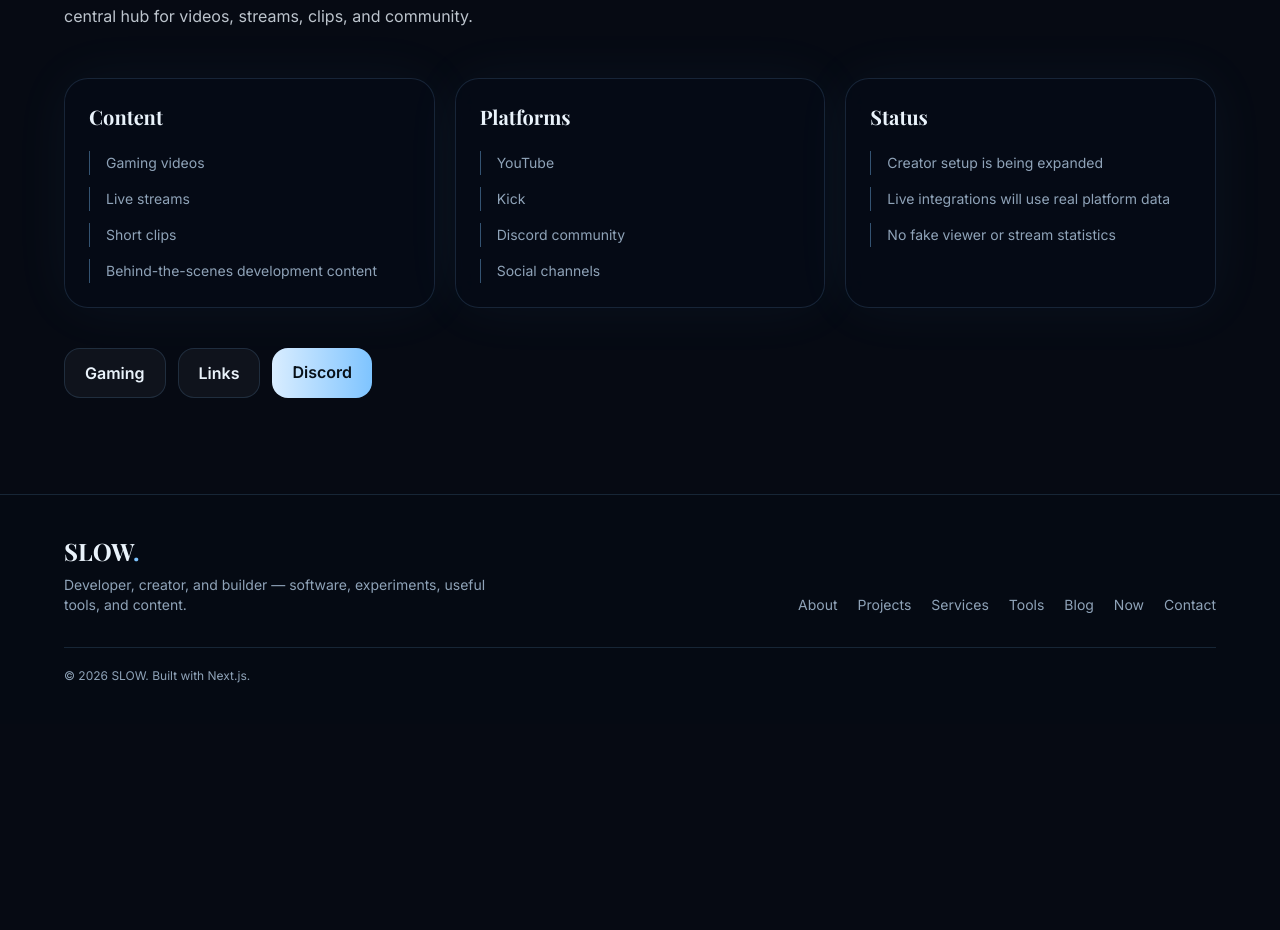
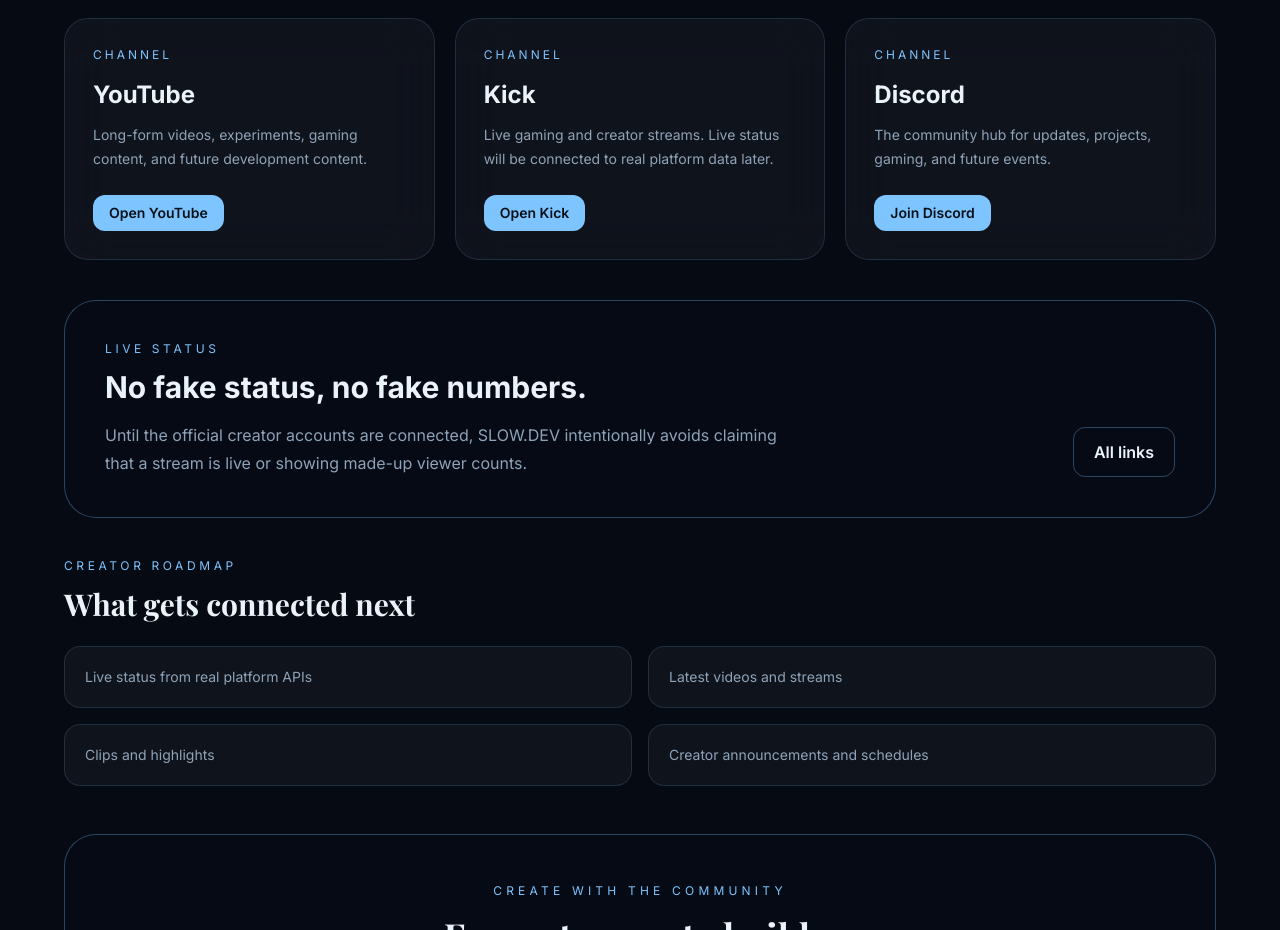
Before and after one commit to SLOW429/personal-site, a Next.js app: page /creator in a window 1280 px wide. Shown: the part 382-1312 px from the top of the page. Before the commit the page ends 1106 px from the top, so only its background shows below. Built offline with nearby package versions, Linux system fonts and the light colour scheme.

Commit message:
feat(creator): build creator hub with real channel links and live roadmap

```diff
--- /dev/null
+++ b/app/creator/page.tsx
@@ -0,0 +1,114 @@
+import type { Metadata } from "next";
+import Link from "next/link";
+
+export const metadata: Metadata = {
+  title: "Creator Hub",
+  description: "SLOW's creator hub for gaming, live streams, videos, clips, and community.",
+  alternates: { canonical: "/creator" },
+  openGraph: {
+    title: "Creator Hub | SLOW",
+    description: "Gaming, live streams, videos, clips, and community from SLOW.",
+    url: "https://slows.dev/creator",
+    type: "website",
+  },
+};
+
+const channels = [
+  {
+    title: "YouTube",
+    description: "Long-form videos, experiments, gaming content, and future development content.",
+    href: "https://www.youtube.com/",
+    label: "Open YouTube",
+  },
+  {
+    title: "Kick",
+    description: "Live gaming and creator streams. Live status will be connected to real platform data later.",
+    href: "https://kick.com/",
+    label: "Open Kick",
+  },
+  {
+    title: "Discord",
+    description: "The community hub for updates, projects, gaming, and future events.",
+    href: "https://discord.gg/3pjA9tS8vF",
+    label: "Join Discord",
+  },
+];
+
+const roadmap = [
+  "Live status from real platform APIs",
+  "Latest videos and streams",
+  "Clips and highlights",
+  "Creator announcements and schedules",
+];
+
+export default function CreatorPage() {
+  return (
+    <main className="min-h-screen px-5 py-16 md:py-24">
+      <div className="mx-auto max-w-6xl">
+        <section className="max-w-3xl">
+          <p className="text-xs uppercase tracking-[0.35em] text-[var(--gold)]">SLOW / CREATOR</p>
+          <h1 className="mt-4 font-display text-5xl font-bold tracking-tight md:text-7xl">Build it. Play it. Share it.</h1>
+          <p className="mt-6 text-lg leading-8 text-[var(--muted)]">
+            The creator side of SLOW connects development, gaming, live streams, videos, clips, and community in one place.
+          </p>
+        </section>
+
+        <section className="mt-12 grid gap-5 md:grid-cols-3">
+          {channels.map((channel) => (
+            <a
+              key={channel.title}
+              href={channel.href}
+              target="_blank"
+              rel="noreferrer"
+              className="rounded-3xl border border-[var(--card-border)] bg-[var(--card-bg-soft)] p-7 backdrop-blur-xl transition hover:-translate-y-1 hover:border-[var(--card-border-strong)]"
+            >
+              <p className="text-xs uppercase tracking-[0.25em] text-[var(--gold)]">Channel</p>
+              <h2 className="mt-4 text-2xl font-bold">{channel.title}</h2>
+              <p className="mt-3 text-sm leading-6 text-[var(--muted)]">{channel.description}</p>
+              <span className="mt-6 inline-flex rounded-xl bg-[var(--gold)] px-4 py-2 text-sm font-semibold text-[#071018]">{channel.label}</span>
+            </a>
+          ))}
+        </section>
+
+        <section className="mt-10 rounded-[2rem] border border-[var(--card-border-strong)] bg-[var(--card-bg)] p-8 backdrop-blur-xl md:p-10">
+          <div className="flex flex-col justify-between gap-6 md:flex-row md:items-end">
+            <div>
+              <p className="text-xs uppercase tracking-[0.3em] text-[var(--gold)]">Live status</p>
+              <h2 className="mt-3 text-3xl font-bold">No fake status, no fake numbers.</h2>
+              <p className="mt-4 max-w-2xl leading-7 text-[var(--muted)]">
+                Until the official creator accounts are connected, SLOW.DEV intentionally avoids claiming that a stream is live or showing made-up viewer counts.
+              </p>
+            </div>
+            <Link href="/links" className="inline-flex w-fit rounded-xl border border-[var(--card-border-strong)] px-5 py-3 font-semibold transition hover:border-[var(--gold)]">
+              All links
+            </Link>
+          </div>
+        </section>
+
+        <section className="mt-10">
+          <div className="flex items-end justify-between gap-6">
+            <div>
+              <p className="text-xs uppercase tracking-[0.3em] text-[var(--gold)]">Creator roadmap</p>
+              <h2 className="mt-3 font-display text-3xl font-bold">What gets connected next</h2>
+            </div>
+          </div>
+          <div className="mt-6 grid gap-4 md:grid-cols-2">
+            {roadmap.map((item) => (
+              <div key={item} className="rounded-2xl border border-[var(--card-border)] bg-[var(--card-bg-soft)] p-5 text-sm text-[var(--muted)]">{item}</div>
+            ))}
+          </div>
+        </section>
+
+        <section className="mt-12 rounded-[2rem] border border-[var(--card-border-strong)] bg-[linear-gradient(135deg,var(--card-bg),var(--panel-bg-strong))] p-8 text-center md:p-12">
+          <p className="text-xs uppercase tracking-[0.35em] text-[var(--gold)]">Create with the community</p>
+          <h2 className="mt-4 font-display text-4xl font-bold">From streams to builds.</h2>
+          <p className="mx-auto mt-4 max-w-2xl leading-7 text-[var(--muted)]">Gaming, coding, tools, and experiments all live under the same SLOW identity.</p>
+          <div className="mt-8 flex flex-wrap justify-center gap-3">
+            <Link href="/gaming" className="rounded-xl bg-[var(--gold)] px-5 py-3 font-semibold text-[#071018]">Explore Gaming</Link>
+            <Link href="/tools" className="rounded-xl border border-[var(--card-border-strong)] px-5 py-3 font-semibold">Explore Tools</Link>
+          </div>
+        </section>
+      </div>
+    </main>
+  );
+}
```
